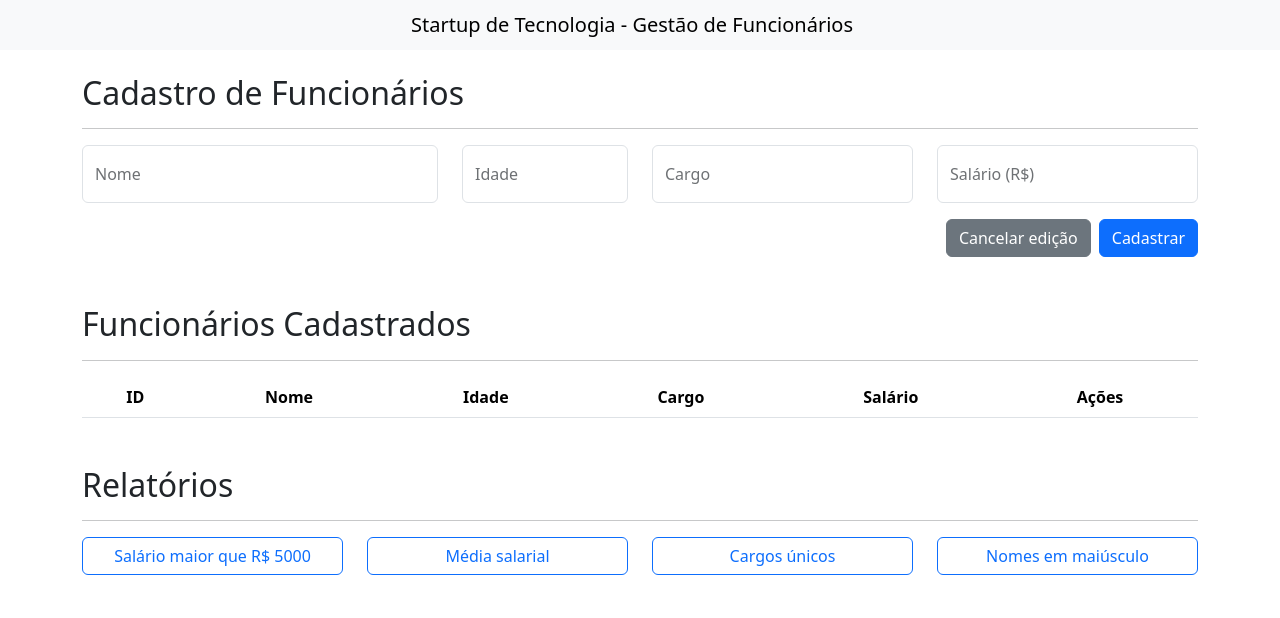
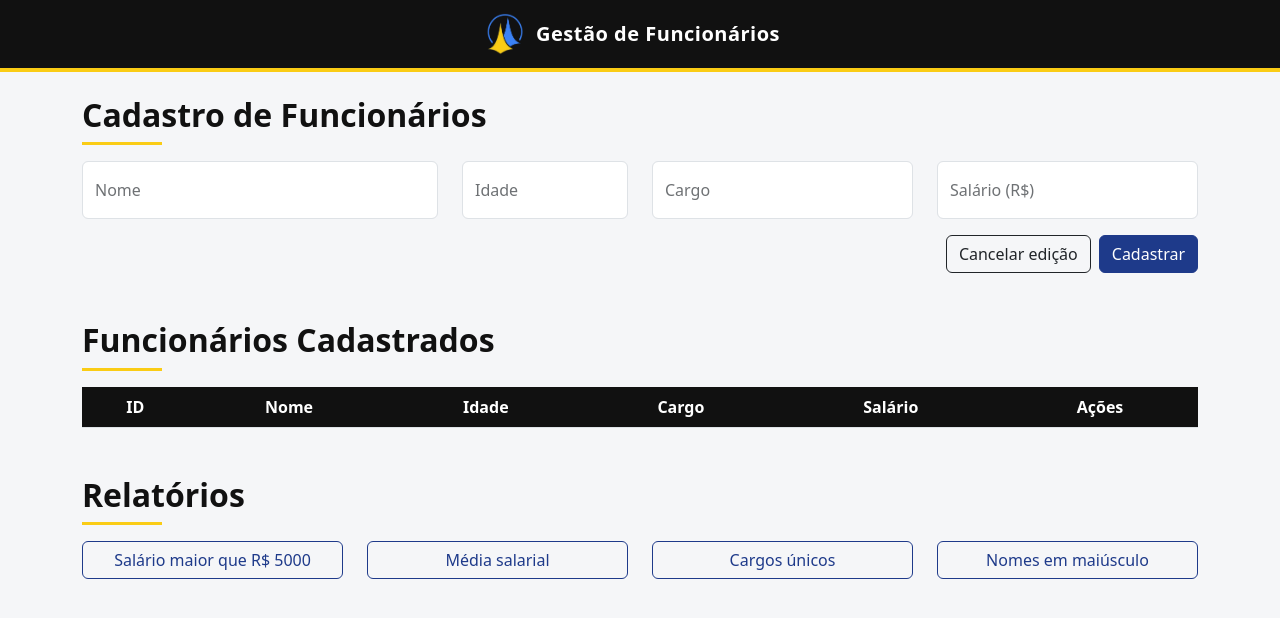
Before and after one commit to MariaJulia015/Gestao_Funcionarios, a plain HTML site: page index.html in a window 1280 px wide. Drawn offline with Linux system fonts and the light colour scheme.

Commit message:
Nova identidade visual

```diff
--- /dev/null
+++ b/css/estilo.css
@@ -0,0 +1,87 @@
+/* Paleta: azul, amarelo e preto */
+:root {
+    --azul: #1e3a8a;
+    --azul-claro: #2563eb;
+    --amarelo: #facc15;
+    --preto: #111111;
+}
+
+body {
+    background-color: #f5f6f8;
+}
+
+/* Barra superior */
+.navbar-tema {
+    background-color: var(--preto);
+    border-bottom: 4px solid var(--amarelo);
+}
+
+.navbar-tema .navbar-brand {
+    color: #ffffff;
+    font-weight: 600;
+    letter-spacing: 0.5px;
+}
+
+.navbar-tema .navbar-brand img {
+    height: 42px;
+    margin-right: 10px;
+}
+
+/* Títulos das seções */
+h2 {
+    color: var(--preto);
+    font-weight: 600;
+}
+
+hr.linha-tema {
+    border: 0;
+    height: 3px;
+    background-color: var(--amarelo);
+    opacity: 1;
+    width: 80px;
+    margin-top: 0.25rem;
+}
+
+/* Botões */
+.btn-primary {
+    background-color: var(--azul);
+    border-color: var(--azul);
+}
+
+.btn-primary:hover,
+.btn-primary:focus {
+    background-color: var(--azul-claro);
+    border-color: var(--azul-claro);
+}
+
+.btn-outline-primary {
+    color: var(--azul);
+    border-color: var(--azul);
+}
+
+.btn-outline-primary:hover,
+.btn-outline-primary:focus {
+    background-color: var(--azul);
+    border-color: var(--azul);
+    color: #ffffff;
+}
+
+/* Campos */
+.form-control:focus,
+.form-select:focus {
+    border-color: var(--azul-claro);
+    box-shadow: 0 0 0 0.2rem rgba(37, 99, 235, 0.2);
+}
+
+/* Tabela */
+.table thead th {
+    background-color: var(--preto);
+    color: #ffffff;
+}
+
+/* Resultado dos relatórios */
+#resultadoRelatorio:not(:empty) {
+    border-left: 4px solid var(--amarelo);
+    background-color: #ffffff;
+    padding: 12px 16px;
+}
--- a/index.html
+++ b/index.html
@@ -3,19 +3,23 @@
 <head>
     <meta charset="UTF-8">
     <meta name="viewport" content="width=device-width, initial-scale=1.0">
-    <title>EC02 - Gestão de Funcionários</title>
+    <title>Gestão de Funcionários</title>
     <link rel="stylesheet" href="./css/bootstrap.min.css">
+    <link rel="stylesheet" href="./css/estilo.css">
 </head>
 <body>
-    <nav class="navbar bg-body-tertiary">
+    <nav class="navbar navbar-tema">
         <div class="container justify-content-center">
-            <span class="navbar-brand mb-0 h1">Startup de Tecnologia - Gestão de Funcionários</span>
+            <span class="navbar-brand mb-0 h1 d-flex align-items-center">
+                <img src="./img/logo.png" alt="Logo">
+                Gestão de Funcionários
+            </span>
         </div>
     </nav>
 
     <div class="container mt-4">
         <h2>Cadastro de Funcionários</h2>
-        <hr>
+        <hr class="linha-tema">
         <form id="formFuncionario" method="post">
             <div class="row">
                 <div class="col-md-4">
@@ -44,14 +48,14 @@
                 </div>
             </div>
             <div class="d-flex justify-content-end gap-2">
-                <input type="button" class="btn btn-secondary" id="btnCancelar" value="Cancelar edição">
+                <input type="button" class="btn btn-outline-dark" id="btnCancelar" value="Cancelar edição">
                 <input type="submit" class="btn btn-primary" id="btnCadastrar" value="Cadastrar">
             </div>
         </form>
 
         <h2 class="mt-5">Funcionários Cadastrados</h2>
-        <hr>
-        <table class="table table-striped text-center">
+        <hr class="linha-tema">
+        <table class="table table-striped table-hover text-center bg-white">
             <thead>
                 <tr>
                     <th>ID</th>
@@ -67,7 +71,7 @@
         </table>
 
         <h2 class="mt-5">Relatórios</h2>
-        <hr>
+        <hr class="linha-tema">
         <div class="row">
             <div class="col-md mb-2 d-grid"><input type="button" class="btn btn-outline-primary" id="btnSalarioMaior5000" value="Salário maior que R$ 5000"></div>
             <div class="col-md mb-2 d-grid"><input type="button" class="btn btn-outline-primary" id="btnMediaSalarial" value="Média salarial"></div>
--- a/js/script.js
+++ b/js/script.js
@@ -117,12 +117,12 @@ class FuncionarioController {
             const btnEditar = document.createElement("button");
             btnEditar.innerText = "Editar";
             btnEditar.type = "button";
-            btnEditar.className = "btn btn-sm btn-primary me-1";
+            btnEditar.className = "btn btn-sm btn-warning me-1";
 
             const btnExcluir = document.createElement("button");
             btnExcluir.innerText = "Excluir";
             btnExcluir.type = "button";
-            btnExcluir.className = "btn btn-sm btn-danger";
+            btnExcluir.className = "btn btn-sm btn-dark";
 
             const actionCell = linha.insertCell(5);
             actionCell.appendChild(btnEditar);
```
Also changed, not shown: img/logo.png (added).
